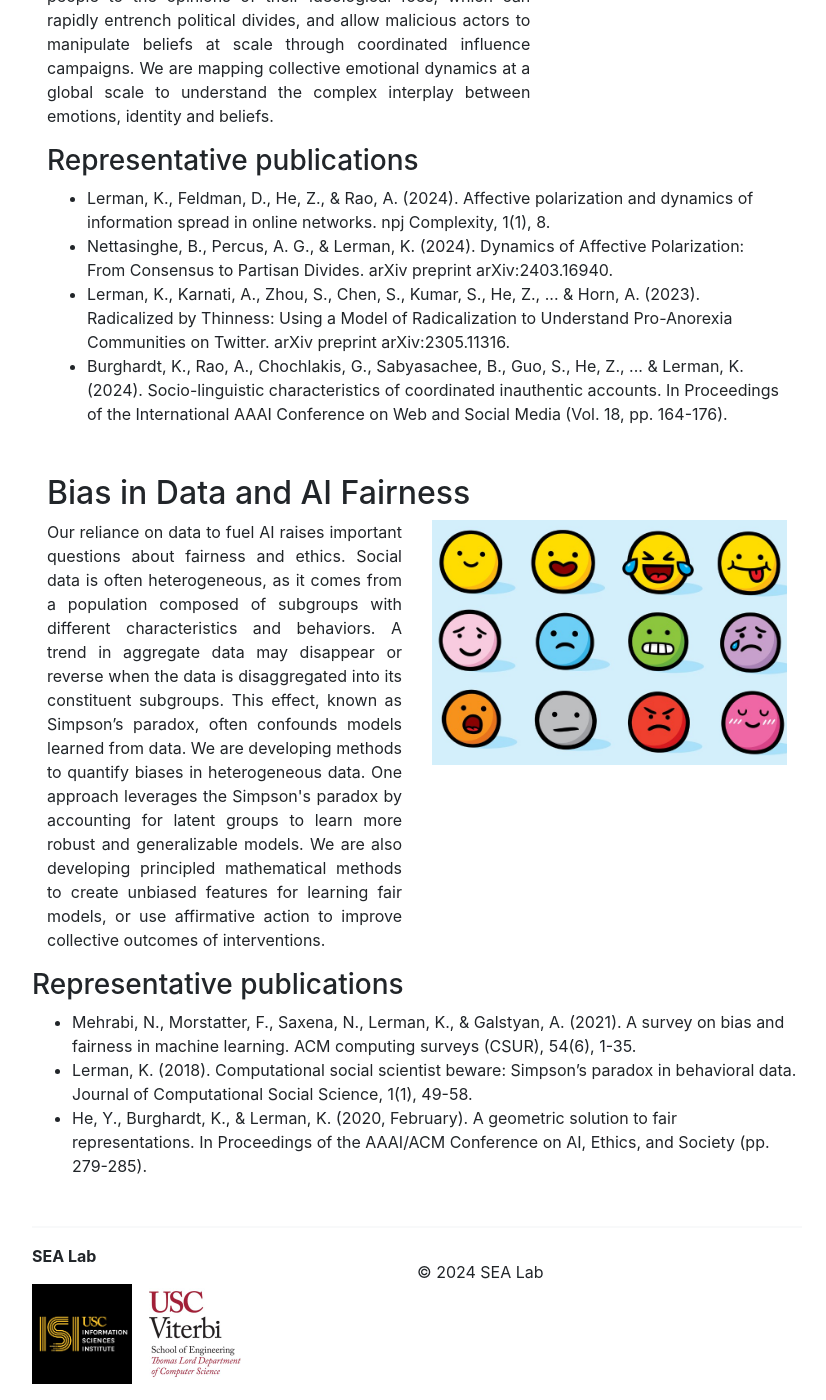
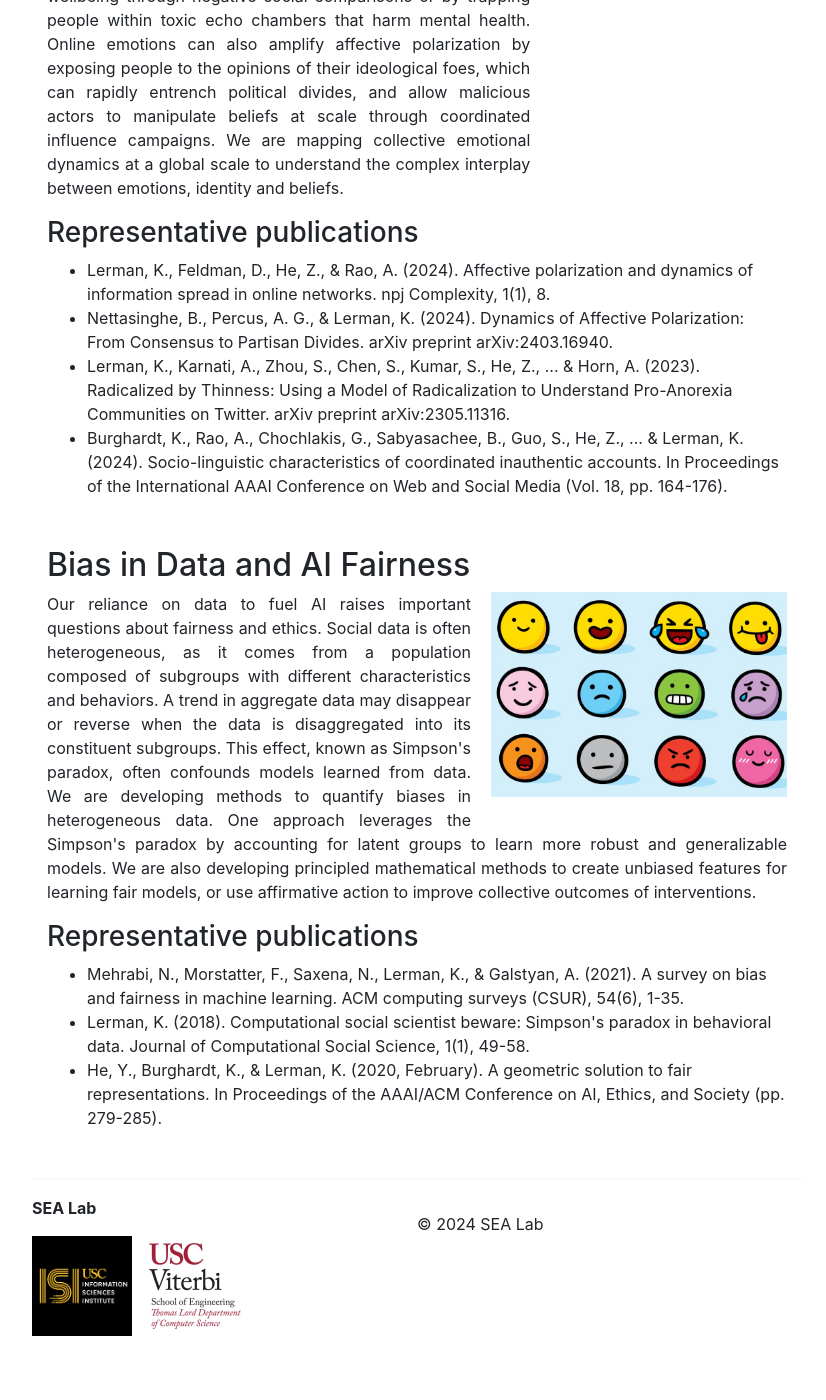
Before and after one commit to lermanlab/lermanlab.github.io, a Jekyll site: the page built from _pages/projects.html, in a window 1280 px wide and 1400 px high, scrolled down 680 px. Shown: the whole window, without its empty margins (223-1049 px from the left). Built offline with Jekyll 4.4.1, drawn with Linux system fonts in a browser that asks for light colours; after the commit the page ends 2032 px from its top, so only the background shows below that.

Commit message:
Update projects.html

```diff
--- a/_pages/projects.html
+++ b/_pages/projects.html
@@ -14,53 +14,42 @@ permalink: /projects/
 
     <div class="row">
         <div class="col-md-8">
-          <p>Social media connects people at an emotional level, allowing them to share their own feelings and to react to the feelings of others at an unprecedented scale and speed. Emotional connection can be a force for good, knitting people within communities that provide a shared group identity and help make sense of a chaotic world. But, it can also erode wellbeing through negative social comparisons or by trapping people within toxic echo chambers that harm mental health. Online emotions can also amplify affective polarization by exposing people to the opinions of their ideological foes, which can rapidly entrench political divides, and allow malicious actors to manipulate beliefs at scale through coordinated influence campaigns. We are mapping collective emotional dynamics at a global scale to understand the complex interplay between emotions, identity and beliefs.</p>
+            <div class="image-wrap">
+                <img src="/assets/images/proj-1.jpg" alt="Project Image 1" class="img-fluid">
             </div>
-      <div class="col-md-4">
-          <img src="/assets/images/proj-1.jpg" alt="Project Image 1" class="img-fluid">
+            <p>
+                Social media connects people at an emotional level, allowing them to share their own feelings and to react to the feelings of others at an unprecedented scale and speed. Emotional connection can be a force for good, knitting people within communities that provide a shared group identity and help make sense of a chaotic world. But, it can also erode wellbeing through negative social comparisons or by trapping people within toxic echo chambers that harm mental health. Online emotions can also amplify affective polarization by exposing people to the opinions of their ideological foes, which can rapidly entrench political divides, and allow malicious actors to manipulate beliefs at scale through coordinated influence campaigns. We are mapping collective emotional dynamics at a global scale to understand the complex interplay between emotions, identity and beliefs.
+            </p>
         </div>
     </div>
 
     <h3>Representative publications</h3>
     <ul>
-    <li>
-      Lerman, K., Feldman, D., He, Z., & Rao, A. (2024). Affective polarization and dynamics of information spread in online networks. npj Complexity, 1(1), 8.
-    </li>
-    <li>
-      Nettasinghe, B., Percus, A. G., & Lerman, K. (2024). Dynamics of Affective Polarization: From Consensus to Partisan Divides. arXiv preprint arXiv:2403.16940.
-    </li>
-    <li>
-      Lerman, K., Karnati, A., Zhou, S., Chen, S., Kumar, S., He, Z., ... & Horn, A. (2023). Radicalized by Thinness: Using a Model of Radicalization to Understand Pro-Anorexia Communities on Twitter. arXiv preprint arXiv:2305.11316.
-    </li>
-    <li>
-     Burghardt, K., Rao, A., Chochlakis, G., Sabyasachee, B., Guo, S., He, Z., ... & Lerman, K. (2024). Socio-linguistic characteristics of coordinated inauthentic accounts. In Proceedings of the International AAAI Conference on Web and Social Media (Vol. 18, pp. 164-176).
-    </li>
+        <li>Lerman, K., Feldman, D., He, Z., & Rao, A. (2024). Affective polarization and dynamics of information spread in online networks. npj Complexity, 1(1), 8.</li>
+        <li>Nettasinghe, B., Percus, A. G., & Lerman, K. (2024). Dynamics of Affective Polarization: From Consensus to Partisan Divides. arXiv preprint arXiv:2403.16940.</li>
+        <li>Lerman, K., Karnati, A., Zhou, S., Chen, S., Kumar, S., He, Z., ... & Horn, A. (2023). Radicalized by Thinness: Using a Model of Radicalization to Understand Pro-Anorexia Communities on Twitter. arXiv preprint arXiv:2305.11316.</li>
+        <li>Burghardt, K., Rao, A., Chochlakis, G., Sabyasachee, B., Guo, S., He, Z., ... & Lerman, K. (2024). Socio-linguistic characteristics of coordinated inauthentic accounts. In Proceedings of the International AAAI Conference on Web and Social Media (Vol. 18, pp. 164-176).</li>
     </ul>
 
     <div class="my-5"></div>
 
     <h2>Bias in Data and AI Fairness</h2>
+
     <div class="row">
-    <div class="col-md-6">
-      <p>
-        Our reliance on data to fuel AI raises important questions about fairness and ethics. Social data is often heterogeneous, as it comes from a population composed of subgroups with different characteristics and behaviors. A trend in aggregate data may disappear or reverse when the data is disaggregated into its constituent subgroups. This effect, known as Simpson’s paradox, often confounds models learned from data. We are developing methods to quantify biases in heterogeneous data. One approach leverages the Simpson's paradox by accounting for latent groups to learn more robust and generalizable models. We are also developing principled mathematical methods to create unbiased features for learning fair models, or use affirmative action to improve collective outcomes of interventions.
-      </p>
-    </div>
-    <div class="col-md-6">
+        <div class="col-md-12">
+            <div class="image-wrap">
                 <img src="/assets/images/proj-1.jpg" alt="Image 2" class="img-fluid">
             </div>
+            <p>
+                Our reliance on data to fuel AI raises important questions about fairness and ethics. Social data is often heterogeneous, as it comes from a population composed of subgroups with different characteristics and behaviors. A trend in aggregate data may disappear or reverse when the data is disaggregated into its constituent subgroups. This effect, known as Simpson's paradox, often confounds models learned from data. We are developing methods to quantify biases in heterogeneous data. One approach leverages the Simpson's paradox by accounting for latent groups to learn more robust and generalizable models. We are also developing principled mathematical methods to create unbiased features for learning fair models, or use affirmative action to improve collective outcomes of interventions.
+            </p>
         </div>
     </div>
 
     <h3>Representative publications</h3>
     <ul>
-    <li>
-      Mehrabi, N., Morstatter, F., Saxena, N., Lerman, K., & Galstyan, A. (2021). A survey on bias and fairness in machine learning. ACM computing surveys (CSUR), 54(6), 1-35.
-    </li>
-    <li>
-      Lerman, K. (2018). Computational social scientist beware: Simpson’s paradox in behavioral data. Journal of Computational Social Science, 1(1), 49-58.
-    </li>
-    <li>
-      He, Y., Burghardt, K., & Lerman, K. (2020, February). A geometric solution to fair representations. In Proceedings of the AAAI/ACM Conference on AI, Ethics, and Society (pp. 279-285).
-    </li>
+        <li>Mehrabi, N., Morstatter, F., Saxena, N., Lerman, K., & Galstyan, A. (2021). A survey on bias and fairness in machine learning. ACM computing surveys (CSUR), 54(6), 1-35.</li>
+        <li>Lerman, K. (2018). Computational social scientist beware: Simpson's paradox in behavioral data. Journal of Computational Social Science, 1(1), 49-58.</li>
+        <li>He, Y., Burghardt, K., & Lerman, K. (2020, February). A geometric solution to fair representations. In Proceedings of the AAAI/ACM Conference on AI, Ethics, and Society (pp. 279-285).</li>
     </ul>
+</div>
```
Lines whose indentation alone changed are shown as unchanged.
